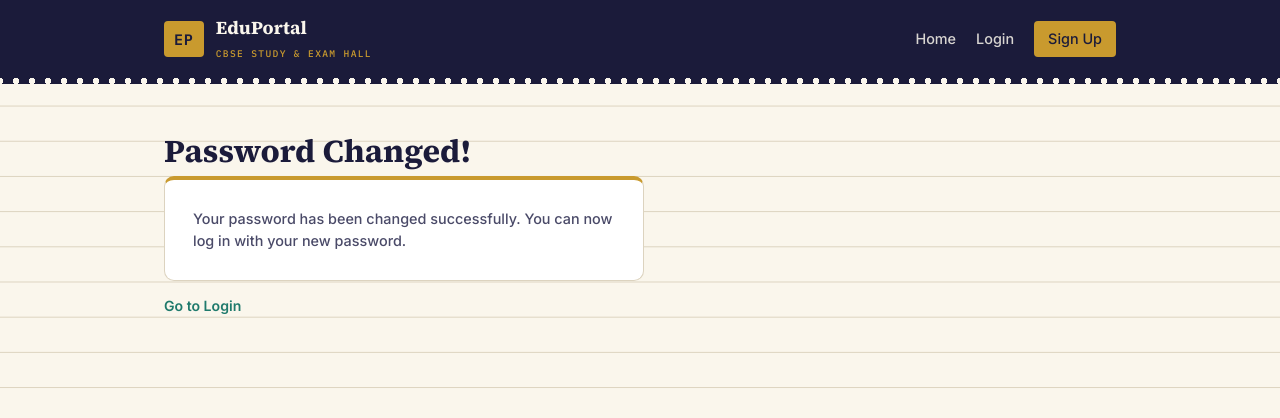
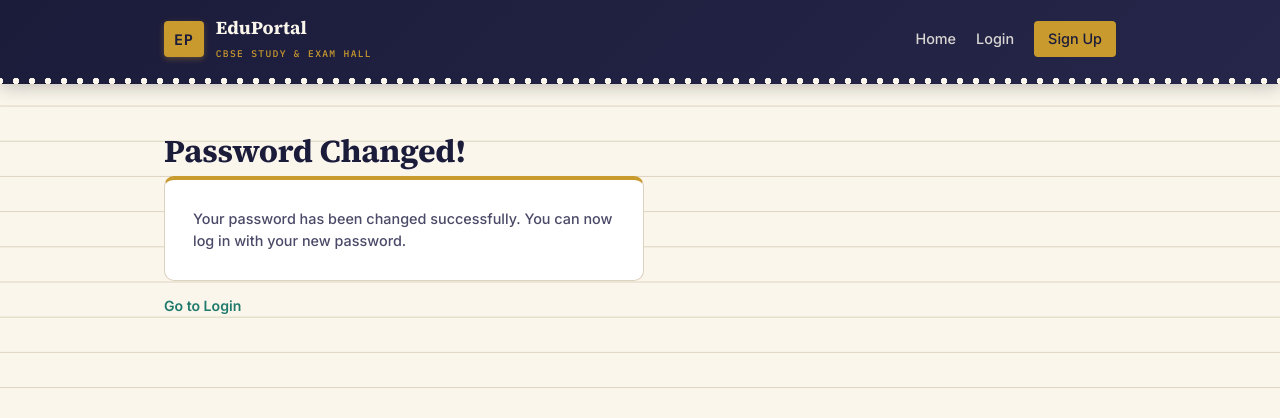
Before and after one commit to Saurabh-18-py/Eduportal, a Django app: template templates/accounts/password_reset_complete.html in a window 1280 px wide. Shown: the top 418 px of the page. Run offline with Django 3.2, Linux system fonts and the light colour scheme; the template is opened without the code that fills it, so the values that code supplies are empty.

Commit message:
Add premium UI polish

```diff
--- /dev/null
+++ b/static/css/premium.css
@@ -0,0 +1,207 @@
+/* ================================================================
+   PREMIUM POLISH LAYER
+   Loaded after style.css - adds depth, motion, and refinement
+   without changing the existing "hall ticket" design language.
+   ================================================================ */
+
+/* ---------- Global smoothing & motion ---------- */
+html { scroll-behavior: smooth; }
+
+* {
+    -webkit-font-smoothing: antialiased;
+    -moz-osx-font-smoothing: grayscale;
+}
+
+body {
+    animation: pageFadeIn 0.35s ease-out;
+}
+
+@keyframes pageFadeIn {
+    from { opacity: 0; transform: translateY(6px); }
+    to { opacity: 1; transform: translateY(0); }
+}
+
+/* Give every interactive element a consistent, smooth transition */
+a, button, input, .btn, .btn-small, .btn-ghost,
+.card, .avatar-badge, .avatar-option {
+    transition: transform 0.18s cubic-bezier(.2,.8,.2,1),
+                box-shadow 0.18s cubic-bezier(.2,.8,.2,1),
+                background-color 0.18s ease,
+                border-color 0.18s ease,
+                color 0.18s ease,
+                opacity 0.18s ease;
+}
+
+/* ---------- Header: subtle depth + gradient ---------- */
+.ticket-header {
+    background: linear-gradient(135deg, var(--ink) 0%, #26264a 100%);
+    box-shadow: 0 2px 18px rgba(0,0,0,0.25);
+    position: sticky;
+    top: 0;
+    z-index: 50;
+}
+
+.brand-mark {
+    box-shadow: 0 2px 6px rgba(201,154,46,0.35);
+}
+
+.brand:hover .brand-mark {
+    transform: rotate(-4deg) scale(1.05);
+}
+
+/* ---------- Buttons: premium lift + shine ---------- */
+.btn, .btn-small {
+    position: relative;
+    overflow: hidden;
+    box-shadow: 0 2px 6px rgba(27,27,58,0.15);
+}
+
+.btn::after, .btn-small::after {
+    content: '';
+    position: absolute;
+    top: 0; left: -60%;
+    width: 40%; height: 100%;
+    background: linear-gradient(120deg, transparent, rgba(255,255,255,0.35), transparent);
+    transform: skewX(-20deg);
+    transition: left 0.5s ease;
+}
+
+.btn:hover::after, .btn-small:hover::after { left: 130%; }
+
+.btn:hover, .btn-small:hover {
+    transform: translateY(-2px);
+    box-shadow: 0 8px 18px rgba(27,27,58,0.25);
+}
+
+.btn:active, .btn-small:active {
+    transform: translateY(0px);
+    box-shadow: 0 2px 6px rgba(27,27,58,0.2);
+}
+
+.btn-ghost:hover {
+    transform: translateY(-1px);
+}
+
+/* ---------- Cards: elevate on hover, refined shadow ---------- */
+.card {
+    box-shadow: 0 2px 10px rgba(27,27,58,0.08);
+    border: 1px solid rgba(220,211,191,0.6);
+}
+
+.card:hover {
+    transform: translateY(-4px);
+    box-shadow: 0 16px 32px rgba(27,27,58,0.14);
+}
+
+/* ---------- Avatars: glow + smooth select ---------- */
+.avatar-badge {
+    box-shadow: 0 2px 8px rgba(27,27,58,0.12);
+}
+
+.avatar-badge-lg {
+    box-shadow: 0 4px 16px rgba(201,154,46,0.3);
+}
+
+.avatar-option {
+    border-radius: 10px;
+    padding: 6px;
+}
+
+.avatar-option:hover {
+    background: rgba(201,154,46,0.08);
+    transform: translateY(-2px);
+}
+
+.avatar-option-selected {
+    background: rgba(201,154,46,0.14);
+    box-shadow: 0 0 0 2px var(--gold) inset;
+}
+
+/* ---------- Links: refined underline animation ---------- */
+.ticket-header-inner a:not(.btn):not(.btn-small):not(.brand) {
+    position: relative;
+}
+
+.ticket-header-inner a:not(.btn):not(.btn-small):not(.brand)::after {
+    content: '';
+    position: absolute;
+    left: 0; bottom: -3px;
+    width: 0; height: 2px;
+    background: var(--gold);
+    transition: width 0.25s ease;
+}
+
+.ticket-header-inner a:not(.btn):not(.btn-small):not(.brand):hover::after {
+    width: 100%;
+}
+
+/* ---------- Typography polish ---------- */
+h1, h2, h3, .section-heading {
+    letter-spacing: -0.01em;
+}
+
+h1 {
+    text-shadow: 0 1px 0 rgba(255,255,255,0.4);
+}
+
+/* ---------- Inputs: premium focus ring ---------- */
+input[type="text"], input[type="email"], input[type="password"],
+input[type="number"], select, textarea {
+    transition: border-color 0.18s ease, box-shadow 0.18s ease;
+}
+
+input:focus, select:focus, textarea:focus {
+    outline: none;
+    border-color: var(--gold) !important;
+    box-shadow: 0 0 0 3px rgba(201,154,46,0.18);
+}
+
+/* ---------- Scrollbar polish (webkit) ---------- */
+::-webkit-scrollbar { width: 10px; height: 10px; }
+::-webkit-scrollbar-track { background: var(--paper); }
+::-webkit-scrollbar-thumb {
+    background: var(--rule);
+    border-radius: 10px;
+    border: 2px solid var(--paper);
+}
+::-webkit-scrollbar-thumb:hover { background: var(--gold); }
+
+/* ---------- Subtle entrance animation for lists/grids ---------- */
+.card, .avatar-option {
+    animation: cardIn 0.4s ease-out both;
+}
+
+@keyframes cardIn {
+    from { opacity: 0; transform: translateY(10px); }
+    to { opacity: 1; transform: translateY(0); }
+}
+
+/* Stagger children of common grid/list containers */
+.card:nth-child(1) { animation-delay: 0.02s; }
+.card:nth-child(2) { animation-delay: 0.06s; }
+.card:nth-child(3) { animation-delay: 0.10s; }
+.card:nth-child(4) { animation-delay: 0.14s; }
+.card:nth-child(5) { animation-delay: 0.18s; }
+.card:nth-child(6) { animation-delay: 0.22s; }
+.card:nth-child(n+7) { animation-delay: 0.24s; }
+
+/* ---------- Badges / pills refinement ---------- */
+.eyebrow {
+    letter-spacing: 0.08em;
+}
+
+/* ---------- Loading/hover cursor polish for whole site ---------- */
+button, .btn, .btn-small, .avatar-option, a { cursor: pointer; }
+
+/* ---------- Mobile: reduce motion slightly for perf ---------- */
+@media (max-width: 640px) {
+    .card:hover { transform: translateY(-2px); }
+}
+
+/* ---------- Respect reduced motion preference ---------- */
+@media (prefers-reduced-motion: reduce) {
+    *, *::before, *::after {
+        animation-duration: 0.001ms !important;
+        transition-duration: 0.001ms !important;
+    }
+}
--- a/templates/base.html
+++ b/templates/base.html
@@ -8,6 +8,7 @@
     <link rel="preconnect" href="https://fonts.gstatic.com" crossorigin>
     <link href="https://fonts.googleapis.com/css2?family=Source+Serif+4:wght@600;700;900&family=Inter:wght@400;500;600;700&family=IBM+Plex+Mono:wght@500;600&display=swap" rel="stylesheet">
     <link rel="stylesheet" href="/static/css/style.css">
+    <link rel="stylesheet" href="/static/css/premium.css">
     <script>
         window.MathJax = {
             tex: { inlineMath: [['\\(', '\\)']], displayMath: [['\\[', '\\]']] },
```
